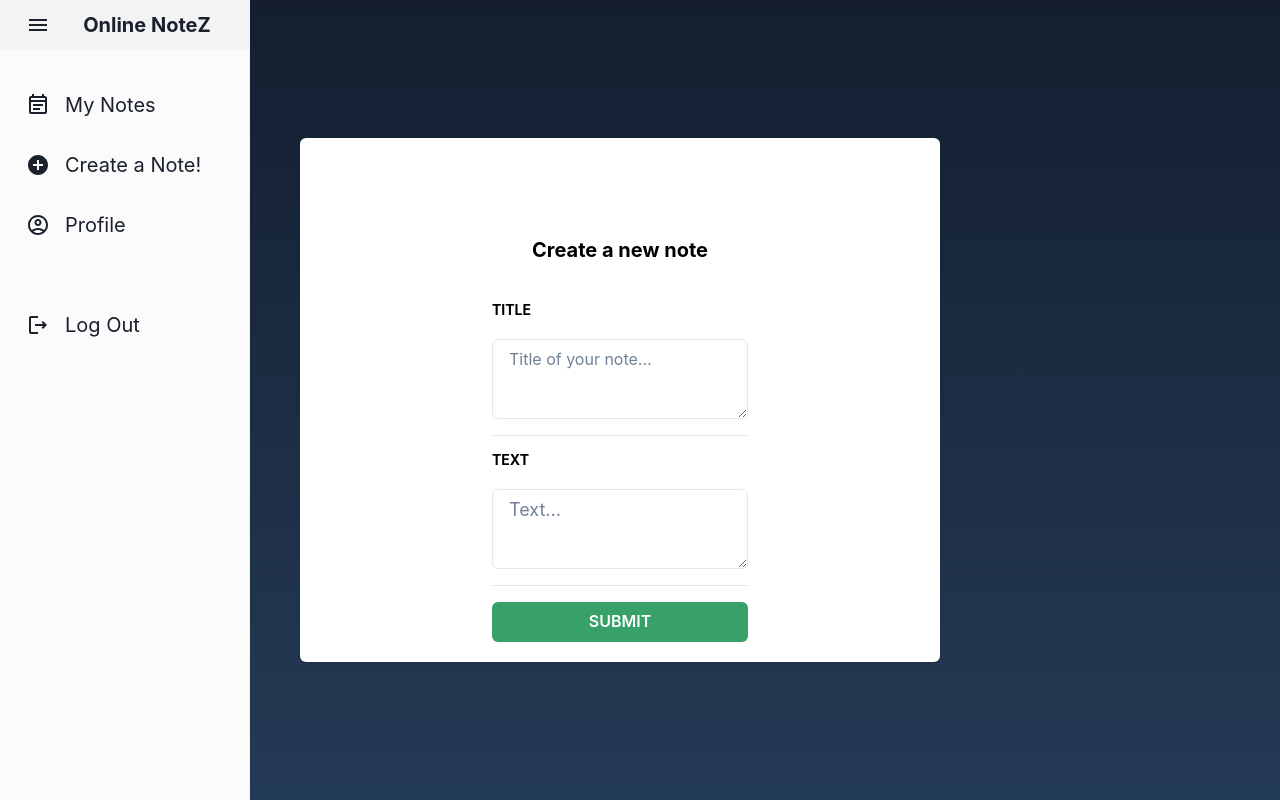
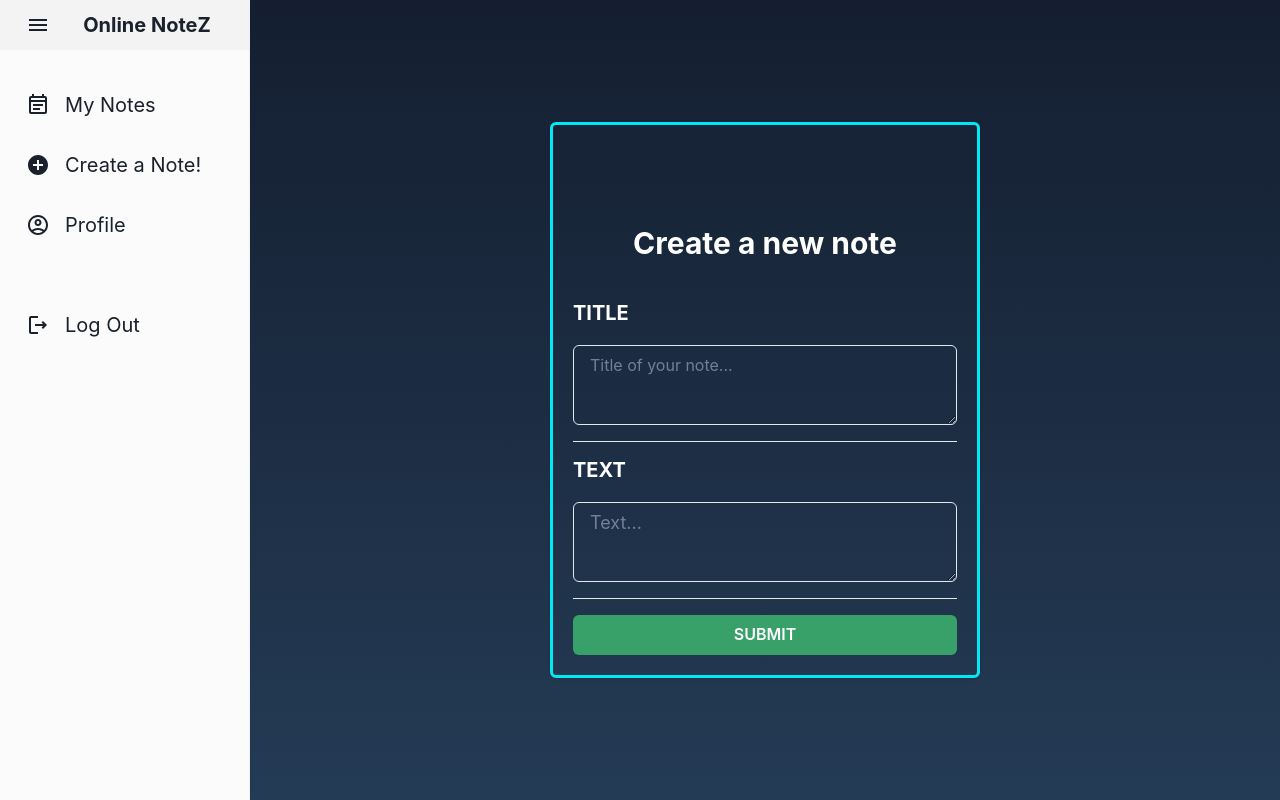
Before and after one commit to adykaaa/online-notes, a React (Create React App) app in the folder web/: page / in a window 1280 px wide. Built offline with nearby package versions, Linux system fonts and the light colour scheme; sample sign-in values are in the browser's storage.

Commit message:
styling updates

```diff
--- a/web/src/components/Sidebar.jsx
+++ b/web/src/components/Sidebar.jsx
@@ -5,12 +5,11 @@ import MenuOutlinedIcon from "@mui/icons-material/MenuOutlined";
 import AccountCircleOutlinedIcon from '@mui/icons-material/AccountCircleOutlined';
 import LogoutOutlinedIcon from '@mui/icons-material/LogoutOutlined';
 import axios from "axios";
-import { useContext, useEffect } from "react";
+import { useContext } from "react";
 import { UserContext } from "./UserContext";
 import ShowToast from './Toast'
 import { useToast } from '@chakra-ui/react'
 import { useNavigate } from "react-router-dom";
-import useWindowDimensions from './Sidebar'
 
 function ProSidebar() {
 
--- a/web/src/components/ViewNotes.jsx
+++ b/web/src/components/ViewNotes.jsx
@@ -66,7 +66,7 @@ function ViewNotes() {
       <>
       <Container minH="100%" minW='100%' display="flex" margin="0 0 0 0" padding="0 0 0 0" overflow="hidden">
         <ProSidebar/>
-      <Input color="white" position="absolute" maxW="350px" marginLeft="16.5rem" focusBorderColor='white' placeholder='Search for text in a note...'  w="20rem" marginTop="1.5rem" justifyContent="center" onChange={handleSearchTextChange}/>
+        <Input color="white" position="absolute" w="auto" minW="80px" marginLeft="16.5rem" focusBorderColor='white' placeholder='Search for text in a note...' marginTop="1.5rem" justifyContent="center" onChange={handleSearchTextChange}/>
         <SimpleGrid justify-content="center" align-items="center" spacing={6} margin="15" marginRight="30" marginTop="5rem" position="static" templateColumns='repeat(auto-fill, minmax(200px, 1fr))' w="70vw">
         {notes
         .filter((note)=>note.Text.String.toLowerCase().includes(searchText.toLowerCase()) || note.Title.toLowerCase().includes(searchText.toLowerCase()))
--- a/web/src/pages/NewNote.jsx
+++ b/web/src/pages/NewNote.jsx
@@ -37,7 +37,7 @@ function NewNote() {
             if (error.response) {
               switch (error.response.status) {
                 case 400:
-                  ShowToast(toast,"error","Wrongly formatted or missing Note parameter. A title is mandatory!")
+                  ShowToast(toast,"error","Duplicate or missing title!")
                   break
                 case 401:
                   ShowToast(toast,"error","You are unauthorized!")
@@ -55,24 +55,24 @@ function NewNote() {
 
 
     return (
-        <Card minW="50vw" minH="50vh" color="black" backgroundColor="white" display="flex" justifyContent="center" align-items="center" marginLeft="50" marginTop="0">
+        <Card color="black" backgroundColor="linear-gradient(#141e30, #243b55)" border="solid #03e9f4" margin="auto" justifyContent="center" align-items="center">
             <CardHeader alignSelf="center" marginTop="20">
-                <Heading size='md'>Create a new note</Heading>
+                <Heading size='lg' color="white" justifySelf="center">Create a new note</Heading>
             </CardHeader>
 
-            <CardBody display="flex" justifyContent="flex" alignSelf="center">
+            <CardBody display="flex" justifyContent="flex" alignSelf="center" alignItems="center">
                 <Stack size="lg" divider={<StackDivider size="10px" />} spacing='4'>
                 <Box>
-                    <Heading size='xs' textTransform='uppercase' marginBottom="20px">
+                    <Heading size='md' textTransform='uppercase' marginBottom="20px" color="white">
                     Title
                     </Heading>
-                    <Textarea placeholder='Title of your note...' size="md" w="20vw"  onChange={handleTitleChange}/>
+                    <Textarea color="white" placeholder='Title of your note...' size="md" w={['40vw', '40vw', '30vw', '30vw']}  onChange={handleTitleChange}/>
                 </Box>
                 <Box>
-                    <Heading size='xs' textTransform='uppercase' marginBottom="20px">
+                    <Heading size='md' textTransform='uppercase' marginBottom="20px" color="white">
                     Text
                     </Heading>
-                    <Textarea placeholder='Text... 'size="lg" w="20vw"  onChange={handleTextChange}/>
+                    <Textarea color="white" placeholder='Text... 'size="lg" w={['40vw', '40vw', '30vw', '30vw']}  onChange={handleTextChange}/>
                 </Box>
                 <Button onClick={handleSubmit} colorScheme='green'>SUBMIT</Button>
                 </Stack>
```
Lines whose indentation alone changed are shown as unchanged.
